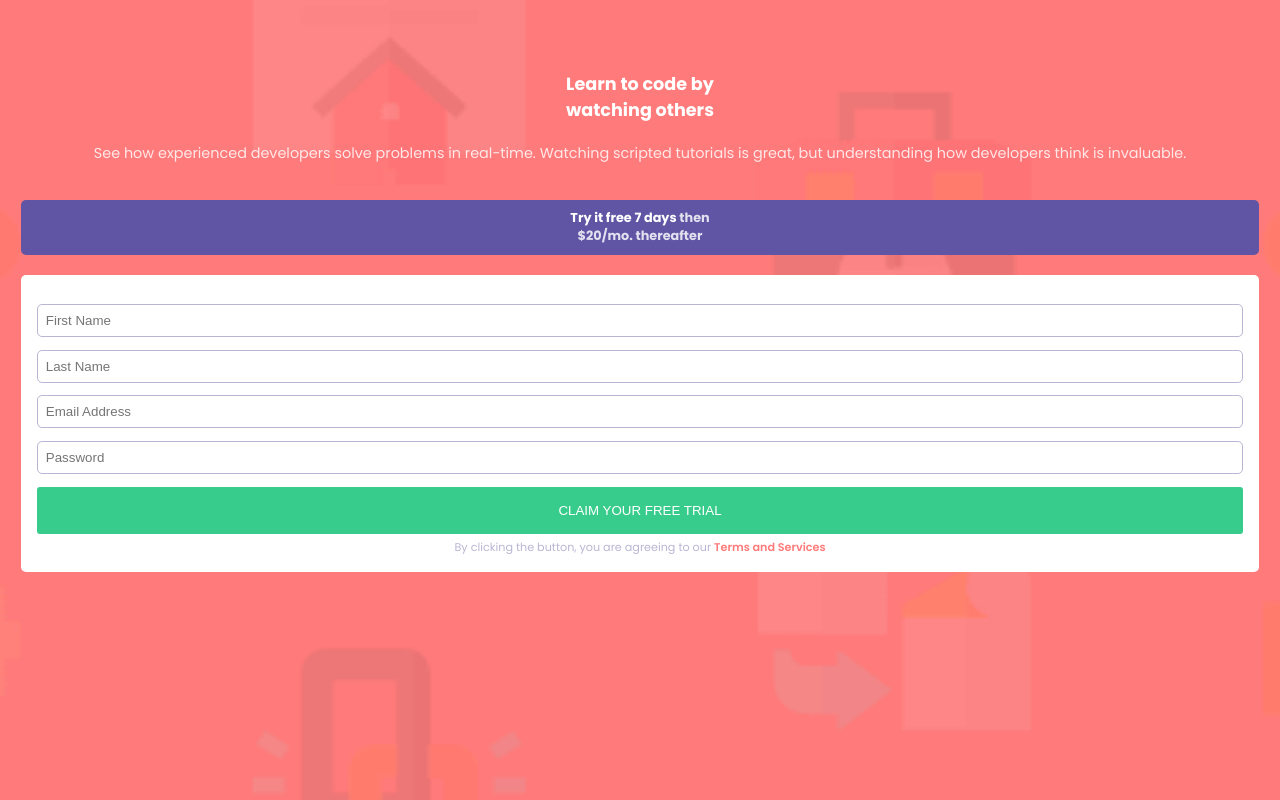
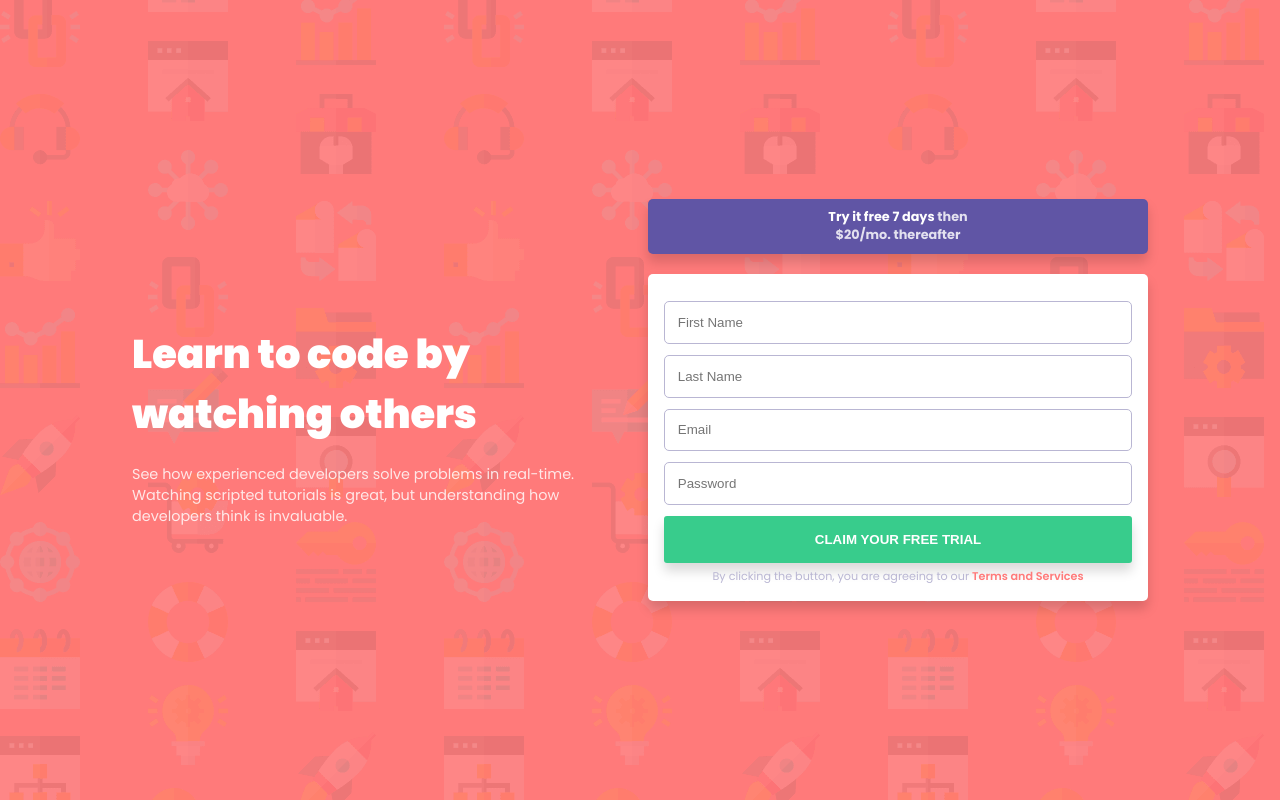
Before and after one commit to FlackoCodes/intro-sign-up, a plain HTML site: page index.html in a window 1280 px wide. Drawn offline with Linux system fonts and the light colour scheme.

Commit message:
updated desktop design

```diff
--- a/index.html
+++ b/index.html
@@ -21,10 +21,23 @@
     <div class="form-input">
       <h2>Try it free 7 days <span class="__wr">then</span> <span class="block">$20/mo. thereafter</span></h2>
       <form action="">
-        <input type="text" placeholder="First Name">
-        <input type="text" placeholder="Last Name">
-        <input type="email" placeholder="Email Address">
-        <input type="password" placeholder="Password">
+        <div class="__input">
+          <input type="text" placeholder="First Name">
+          <img src="/images/icon-error.svg" alt="icon-error">
+          <small class="error-name">Fisrt Name cannot be empty</small>
+        </div>
+        <div class="__input"><input type="text" placeholder="Last Name">
+          <img src="/images/icon-error.svg" alt="icon-error">
+          <small class="error-name">Last Name cannot be empty</small>
+        </div>
+        <div class="__input"><input type="email" placeholder="Email">
+          <img src="/images/icon-error.svg" alt="icon-error">
+          <small class="error-name">Email cannot be empty</small>
+        </div>
+        <div class="__input"><input type="password" placeholder="Password">
+          <small class="error-name">Password cannot be empty</small>
+          <img src="/images/icon-error.svg" alt="icon-error">
+        </div>
         <button type="button" class="claim-btn">Claim your free trial</button>
         <small>By clicking the button, you are agreeing to our <span class="terms">Terms and Services</span></small>
       </form>
--- a/style.css
+++ b/style.css
@@ -36,6 +36,7 @@ h2{
     margin-bottom: 20px;
     border-radius: 5px;
     padding: 0.6rem 0;
+    box-shadow: 0 8px 12px hsla(0, 0%, 0%, 0.15);
 }
 
 p{
@@ -78,6 +79,7 @@ form{
     padding: 1rem;
     background-color: hsl(0, 0%, 100%);
     border-radius: 5px;
+    box-shadow: 0 8px 12px hsla(0, 0%, 0%, 0.15);
 }
 
 form input{
@@ -98,4 +100,70 @@ form input{
     background-color: hsl(154, 59%, 51%);
     border-radius: 3px;
     padding: 1rem 0;
+    box-shadow: 0 8px 12px hsla(0, 0%, 0%, 0.15);
+    cursor: pointer;
+    font-weight: 700;
 }
+
+.claim-btn:hover{
+    background-color: hsla(120, 73%, 75%, 0.916);
+}
+
+.__input{
+    position: relative;
+}
+
+img{
+    width: 15px;
+    position: absolute;
+    top: 15px;
+    right: 20px;
+    display: none;
+}
+
+.error-name{
+    display: block;
+    text-align: right;
+    color: hsl(0, 100%, 74%);
+    display: none;
+}
+
+@media screen and (min-width: 768px) {
+    h1{
+        text-align: left;
+        font-weight: 900;
+        font-size: 2.5rem;
+    }
+
+    p{
+        text-align: left;
+        width: 500px;
+        margin: 0 auto;
+        margin-top: 20px !important;
+    }
+
+    body{
+        max-width: 85%;
+        margin: 0 auto;
+        background-image: url(./images/bg-intro-desktop.png);
+        display: grid;
+        place-content: center;
+        min-height: 100vh;
+    }
+
+    main{
+        display: grid;
+        gap: 1rem;
+        grid-template-columns: repeat(2, 1fr);;
+    }
+
+    .intro{
+        display: grid;
+        place-content: center;
+    }
+
+    form input{
+        padding: .8rem;
+        margin: .7rem 0;
+    }
+}
```
